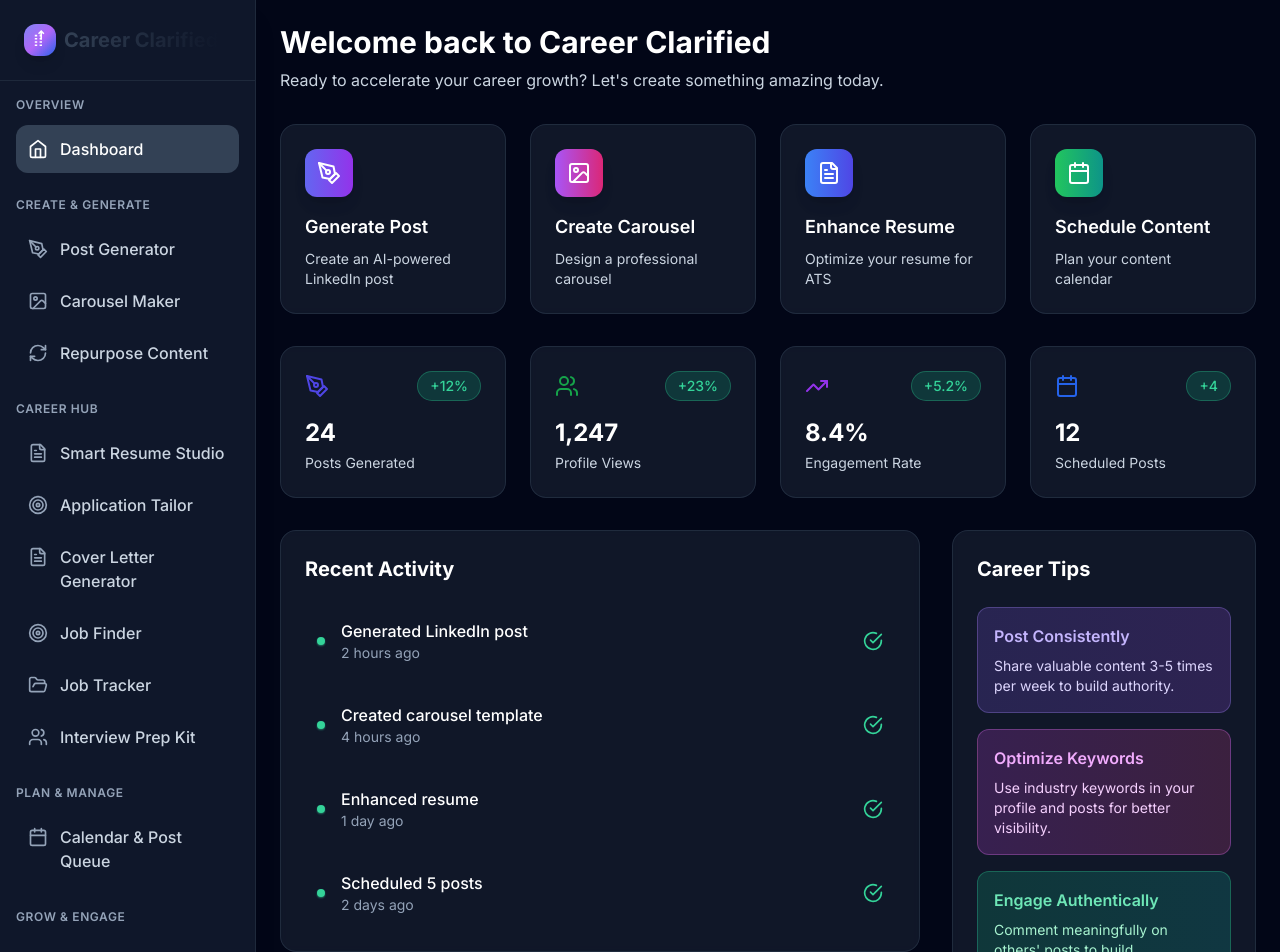
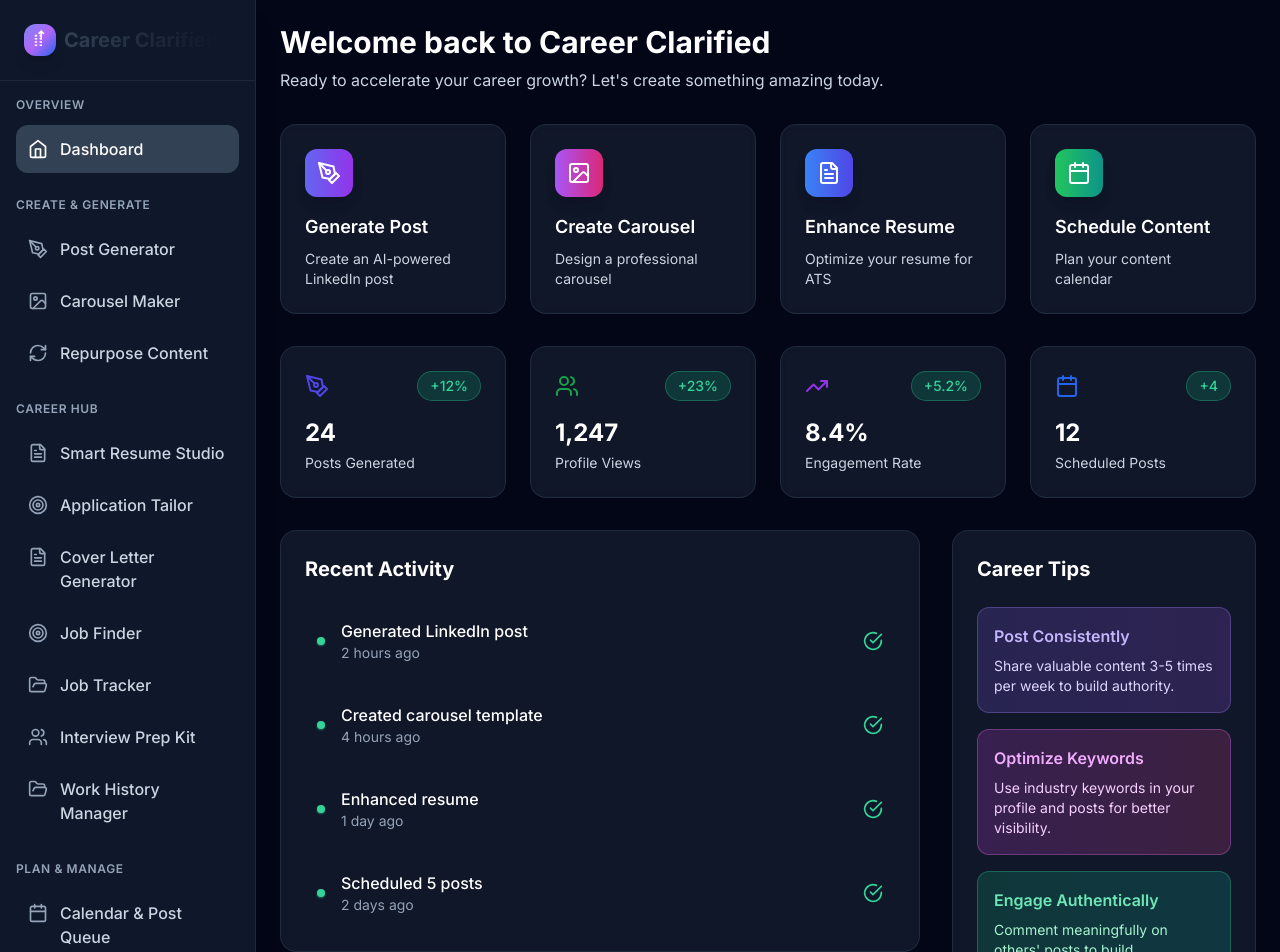
Before and after one commit to testbolt600-hub/proj-14-09-2025-v1, a React (Vite) app: page /dashboard in a window 1280 px wide. Shown: the top 952 px of the page. Built offline with nearby package versions, Linux system fonts and the light colour scheme; no server answers.

Commit message:
Add Work History Manager to Career Hub menu

```diff
--- a/src/pages/Dashboard.tsx
+++ b/src/pages/Dashboard.tsx
@@ -119,6 +119,12 @@ const Dashboard = () => {
           path: '/dashboard/interview-prep',
           icon: Users,
           description: 'AI-powered interview preparation'
+        },
+        {
+          name: 'Work History Manager',
+          path: '/dashboard/work-history-manager',
+          icon: FolderOpen,
+          description: 'Manage saved resumes, cover letters, and documents'
         }
       ]
     },
```
